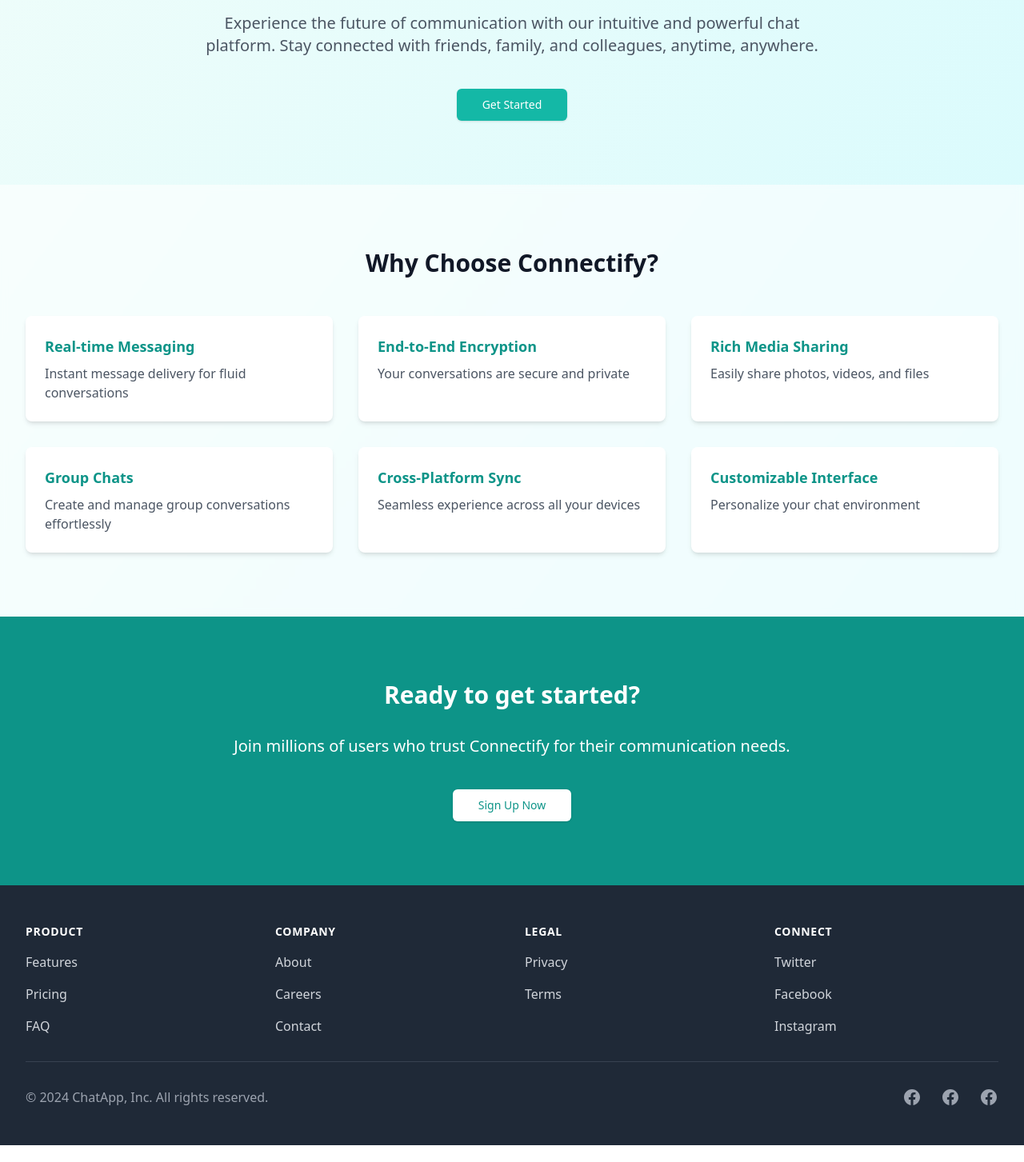
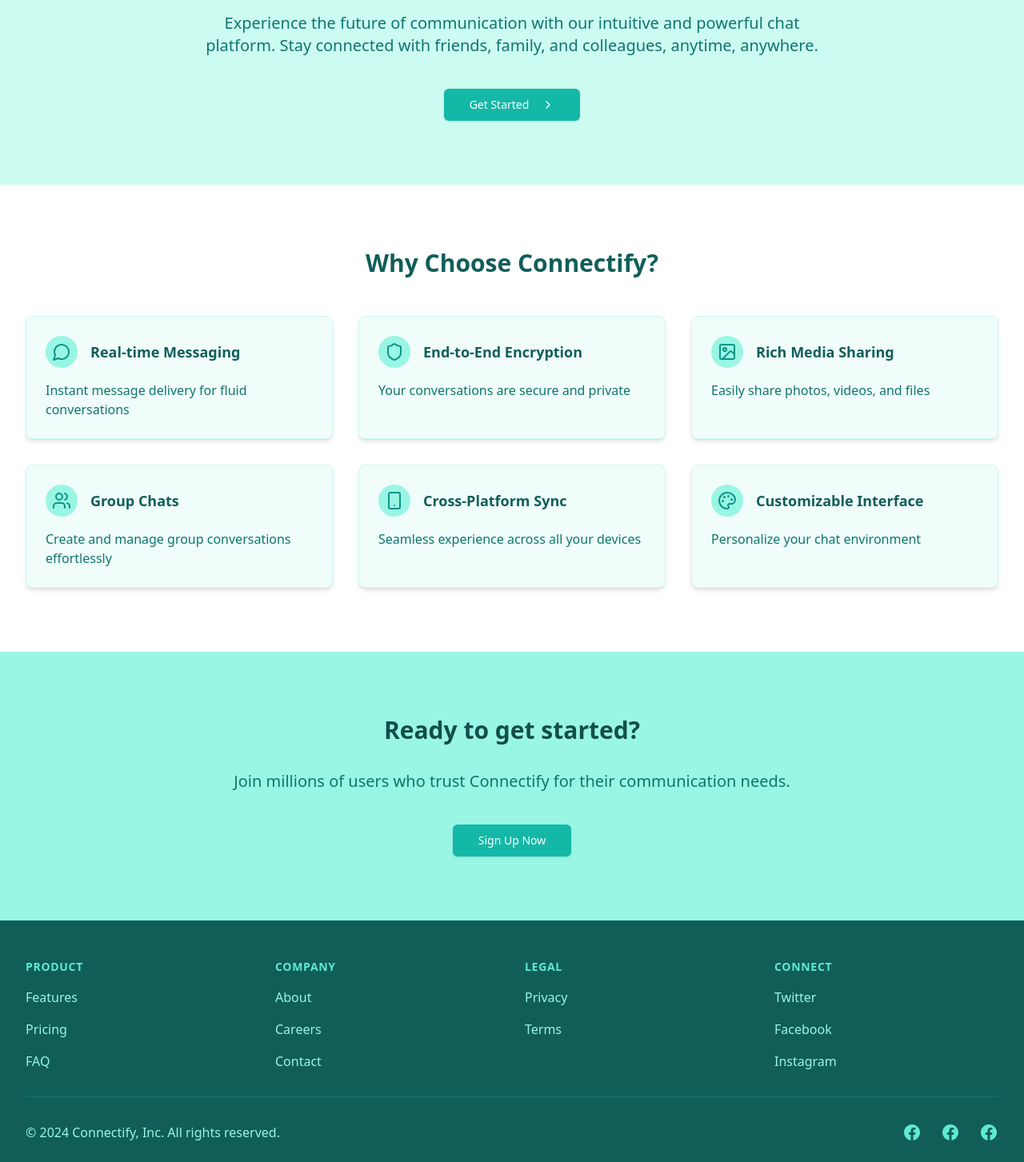
Before and after one commit to SarthakVitmal/connectify, a Next.js app: page / in a window 1280 px wide. Shown: the part 277-1730 px from the top of the page at 80% size. Before the commit the page ends 1709 px from the top, so only its background shows below. Built offline with nearby package versions, Linux system fonts and the light colour scheme.

Commit message:
Refactor middleware for improved path handling and add Work in Progress page with animations

```diff
--- a/src/app/page.tsx
+++ b/src/app/page.tsx
@@ -1,152 +1,117 @@
-'use client'
-
 import Link from 'next/link'
 import { Button } from "@/components/ui/button"
-import { motion } from 'framer-motion'
+import { ChevronRight, MessageCircle, Shield, Image, Users, Smartphone, Palette } from 'lucide-react'
 
 export default function LandingPage() {
   return (
-    <div className="font-[sans] min-h-screen flex flex-col bg-gradient-to-br from-teal-50 to-cyan-100">
-      <header className="bg-white bg-opacity-90 shadow-sm sticky top-0 z-10 backdrop-filter backdrop-blur-sm">
+    <div className="font-sans min-h-screen flex flex-col bg-teal-50">
+      <header className="bg-white shadow-sm sticky top-0 z-10">
         <div className="max-w-7xl mx-auto px-4 sm:px-6 lg:px-8 py-4 flex justify-between items-center">
-          <motion.div
-            initial={{ opacity: 0, x: -20 }}
-            animate={{ opacity: 1, x: 0 }}
-            transition={{ duration: 0.5 }}
-            className="flex items-center"
-          >
-            <span className="text-2xl font-bold text-teal-600">Connectify</span>
-          </motion.div>
+          <Link href="/" className="flex items-center space-x-2">
+            <MessageCircle className="h-8 w-8 text-teal-500" />
+            <span className="text-2xl font-bold text-teal-700">Connectify</span>
+          </Link>
           <nav>
             <ul className="flex space-x-4">
-              <motion.li whileHover={{ scale: 1.05 }} whileTap={{ scale: 0.95 }}>
-                <Button onClick={() => { window.location.href = '/login'; }} variant="ghost" className="text-teal-600 hover:text-teal-700 hover:bg-teal-50">
-                  Login
+              <li>
+                <Button asChild variant="ghost" className="text-teal-600 hover:text-teal-800 hover:bg-teal-50">
+                  <Link href="/workinprogress">Login</Link>
                 </Button>
-              </motion.li>
-              <motion.li whileHover={{ scale: 1.05 }} whileTap={{ scale: 0.95 }}>
-                <Button onClick={() => {window.location.href = '/signup'}} className="bg-teal-500 text-white hover:bg-teal-600">
-                  Sign Up
+              </li>
+              <li>
+                <Button asChild className="bg-teal-500 text-white hover:bg-teal-600">
+                  <Link href="/workinprogress">Sign Up</Link>
                 </Button>
-              </motion.li>
+              </li>
             </ul>
           </nav>
         </div>
       </header>
 
       <main className="flex-grow">
-        <section className="py-20">
-          <div className="max-w-4xl mx-auto px-4 sm:px-6 lg:px-8 text-center">
-            <motion.h1
-              initial={{ opacity: 0, y: 20 }}
-              animate={{ opacity: 1, y: 0 }}
-              transition={{ duration: 0.8 }}
-              className="text-4xl font-extrabold text-gray-900 sm:text-5xl md:text-6xl tracking-tight"
-            >
+        <section className="py-20 px-4 sm:px-6 lg:px-8 bg-teal-100">
+          <div className="max-w-4xl mx-auto text-center">
+            <h1 className="text-4xl font-extrabold sm:text-5xl md:text-6xl tracking-tight mb-6 text-teal-900">
               Connect Instantly, Chat Seamlessly
-            </motion.h1>
-            <motion.p
-              initial={{ opacity: 0, y: 20 }}
-              animate={{ opacity: 1, y: 0 }}
-              transition={{ duration: 0.8, delay: 0.2 }}
-              className="mt-6 text-xl text-gray-600 max-w-3xl mx-auto"
-            >
+            </h1>
+            <p className="mt-6 text-xl text-teal-700 max-w-3xl mx-auto mb-10">
               Experience the future of communication with our intuitive and powerful chat platform. Stay connected with friends, family, and colleagues, anytime, anywhere.
-            </motion.p>
-            <motion.div
-              initial={{ opacity: 0, y: 20 }}
-              animate={{ opacity: 1, y: 0 }}
-              transition={{ duration: 0.8, delay: 0.4 }}
-              className="mt-10"
-            >
-              <Button size="lg" className="bg-teal-500 text-white hover:bg-teal-600">
+            </p>
+            <Button asChild size="lg" className="bg-teal-500 text-white hover:bg-teal-600">
+              <Link href="/workinprogress" className="inline-flex items-center">
                 Get Started
-              </Button>
-            </motion.div>
+                <ChevronRight className="ml-2 h-4 w-4" />
+              </Link>
+            </Button>
           </div>
         </section>
 
-        <section className="py-20 bg-white bg-opacity-60 backdrop-filter backdrop-blur-sm">
+        <section className="py-20 bg-white">
           <div className="max-w-7xl mx-auto px-4 sm:px-6 lg:px-8">
-            <h2 className="text-3xl font-extrabold text-gray-900 text-center mb-12">
+            <h2 className="text-3xl font-extrabold text-teal-800 text-center mb-12">
               Why Choose Connectify?
             </h2>
             <div className="grid grid-cols-1 gap-8 sm:grid-cols-2 lg:grid-cols-3">
               {[
-                { title: "Real-time Messaging", description: "Instant message delivery for fluid conversations" },
-                { title: "End-to-End Encryption", description: "Your conversations are secure and private" },
-                { title: "Rich Media Sharing", description: "Easily share photos, videos, and files" },
-                { title: "Group Chats", description: "Create and manage group conversations effortlessly" },
-                { title: "Cross-Platform Sync", description: "Seamless experience across all your devices" },
-                { title: "Customizable Interface", description: "Personalize your chat environment" },
+                { icon: MessageCircle, title: "Real-time Messaging", description: "Instant message delivery for fluid conversations" },
+                { icon: Shield, title: "End-to-End Encryption", description: "Your conversations are secure and private" },
+                { icon: Image, title: "Rich Media Sharing", description: "Easily share photos, videos, and files" },
+                { icon: Users, title: "Group Chats", description: "Create and manage group conversations effortlessly" },
+                { icon: Smartphone, title: "Cross-Platform Sync", description: "Seamless experience across all your devices" },
+                { icon: Palette, title: "Customizable Interface", description: "Personalize your chat environment" },
               ].map((feature, index) => (
-                <motion.div
-                  key={index}
-                  initial={{ opacity: 0, y: 20 }}
-                  animate={{ opacity: 1, y: 0 }}
-                  transition={{ duration: 0.5, delay: index * 0.1 }}
-                  className="bg-white rounded-lg p-6 shadow-md hover:shadow-lg transition-shadow duration-300"
-                >
-                  <h3 className="text-lg font-semibold text-teal-600 mb-2">{feature.title}</h3>
-                  <p className="text-gray-600">{feature.description}</p>
-                </motion.div>
+                <div key={index} className="bg-teal-50 rounded-lg p-6 shadow-md hover:shadow-lg transition-shadow duration-300 border border-teal-100">
+                  <div className="flex items-center space-x-4 mb-4">
+                    <div className="bg-teal-200 rounded-full p-2">
+                      <feature.icon className="h-6 w-6 text-teal-600" />
+                    </div>
+                    <h3 className="text-lg font-semibold text-teal-800">{feature.title}</h3>
+                  </div>
+                  <p className="text-teal-700">{feature.description}</p>
+                </div>
               ))}
             </div>
           </div>
         </section>
 
-        <section className="py-20 bg-teal-600 text-white">
+        <section className="py-20 bg-teal-200 text-teal-900">
           <div className="max-w-4xl mx-auto px-4 sm:px-6 lg:px-8 text-center">
             <h2 className="text-3xl font-bold mb-8">Ready to get started?</h2>
-            <p className="text-xl mb-10">Join millions of users who trust Connectify for their communication needs.</p>
-            <motion.div whileHover={{ scale: 1.05 }} whileTap={{ scale: 0.95 }}>
-              <Button onClick={() => {window.location.href='/signup'}} size="lg" className="bg-white text-teal-600 hover:bg-gray-100">
-                Sign Up Now
-              </Button>
-            </motion.div>
+            <p className="text-xl mb-10 text-teal-700">Join millions of users who trust Connectify for their communication needs.</p>
+            <Button asChild size="lg" className="bg-teal-500 text-white hover:bg-teal-600">
+              <Link href="/workinprogress">Sign Up Now</Link>
+            </Button>
           </div>
         </section>
       </main>
 
-      <footer className="bg-gray-800 text-white">
+      <footer className="bg-teal-800 text-teal-100">
         <div className="max-w-7xl mx-auto py-12 px-4 sm:px-6 lg:px-8">
           <div className="grid grid-cols-2 gap-8 md:grid-cols-4">
-            <div>
-              <h3 className="text-sm font-semibold uppercase tracking-wider">Product</h3>
-              <ul className="mt-4 space-y-4">
-                <li><a href="#" className="text-gray-300 hover:text-white transition-colors duration-200">Features</a></li>
-                <li><a href="#" className="text-gray-300 hover:text-white transition-colors duration-200">Pricing</a></li>
-                <li><a href="#" className="text-gray-300 hover:text-white transition-colors duration-200">FAQ</a></li>
-              </ul>
-            </div>
-            <div>
-              <h3 className="text-sm font-semibold uppercase tracking-wider">Company</h3>
-              <ul className="mt-4 space-y-4">
-                <li><a href="#" className="text-gray-300 hover:text-white transition-colors duration-200">About</a></li>
-                <li><a href="#" className="text-gray-300 hover:text-white transition-colors duration-200">Careers</a></li>
-                <li><a href="#" className="text-gray-300 hover:text-white transition-colors duration-200">Contact</a></li>
-              </ul>
-            </div>
-            <div>
-              <h3 className="text-sm font-semibold uppercase tracking-wider">Legal</h3>
-              <ul className="mt-4 space-y-4">
-                <li><a href="#" className="text-gray-300 hover:text-white transition-colors duration-200">Privacy</a></li>
-                <li><a href="#" className="text-gray-300 hover:text-white transition-colors duration-200">Terms</a></li>
-              </ul>
-            </div>
-            <div>
-              <h3 className="text-sm font-semibold uppercase tracking-wider">Connect</h3>
-              <ul className="mt-4 space-y-4">
-                <li><a href="#" className="text-gray-300 hover:text-white transition-colors duration-200">Twitter</a></li>
-                <li><a href="#" className="text-gray-300 hover:text-white transition-colors duration-200">Facebook</a></li>
-                <li><a href="#" className="text-gray-300 hover:text-white transition-colors duration-200">Instagram</a></li>
-              </ul>
-            </div>
+            {[
+              { title: "Product", links: ["Features", "Pricing", "FAQ"] },
+              { title: "Company", links: ["About", "Careers", "Contact"] },
+              { title: "Legal", links: ["Privacy", "Terms"] },
+              { title: "Connect", links: ["Twitter", "Facebook", "Instagram"] },
+            ].map((section, index) => (
+              <div key={index}>
+                <h3 className="text-sm font-semibold uppercase tracking-wider text-teal-300">{section.title}</h3>
+                <ul className="mt-4 space-y-4">
+                  {section.links.map((link) => (
+                    <li key={link}>
+                      <a href="#" className="text-teal-200 hover:text-white transition-colors duration-200">
+                        {link}
+                      </a>
+                    </li>
+                  ))}
+                </ul>
+              </div>
+            ))}
           </div>
-          <div className="mt-8 border-t border-gray-700 pt-8 md:flex md:items-center md:justify-between">
+          <div className="mt-8 border-t border-teal-700 pt-8 md:flex md:items-center md:justify-between">
             <div className="flex space-x-6 md:order-2">
               {['Facebook', 'Instagram', 'Twitter'].map((social) => (
-                <a key={social} href="#" className="text-gray-400 hover:text-gray-300">
+                <a key={social} href="#" className="text-teal-300 hover:text-teal-100">
                   <span className="sr-only">{social}</span>
                   <svg className="h-6 w-6" fill="currentColor" viewBox="0 0 24 24" aria-hidden="true">
                     <path fillRule="evenodd" d="M22 12c0-5.523-4.477-10-10-10S2 6.477 2 12c0 4.991 3.657 9.128 8.438 9.878v-6.987h-2.54V12h2.54V9.797c0-2.506 1.492-3.89 3.777-3.89 1.094 0 2.238.195 2.238.195v2.46h-1.26c-1.243 0-1.63.771-1.63 1.562V12h2.773l-.443 2.89h-2.33v6.988C18.343 21.128 22 16.991 22 12z" clipRule="evenodd" />
@@ -154,8 +119,8 @@
                 </a>
               ))}
             </div>
-            <p className="mt-8 text-base text-gray-400 md:mt-0 md:order-1">
-              &copy; 2024 ChatApp, Inc. All rights reserved.
+            <p className="mt-8 text-base text-teal-200 md:mt-0 md:order-1">
+              &copy; {new Date().getFullYear()} Connectify, Inc. All rights reserved.
             </p>
           </div>
         </div>
```
Also changed, not shown: src/app/workinprogress/page.tsx (added, +65 -0 lines), src/middleware.ts (+11 -8 lines).
